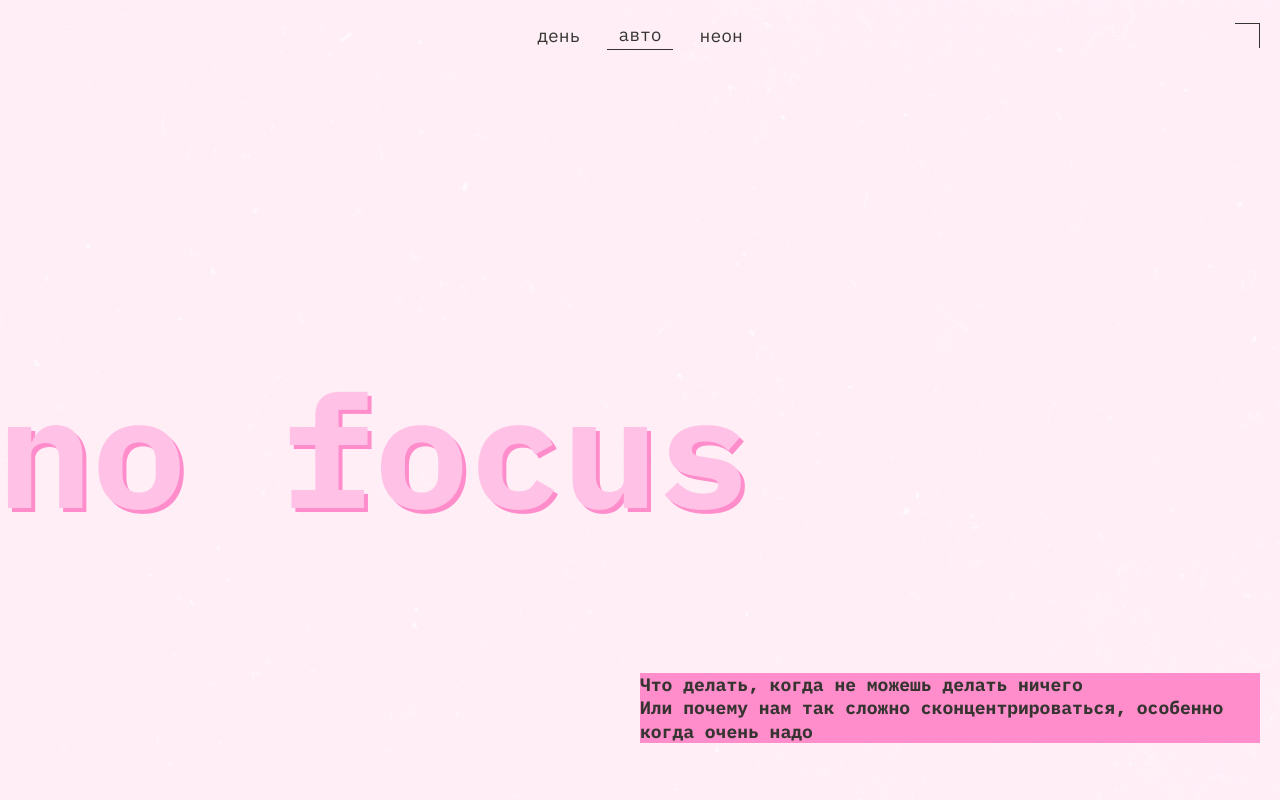
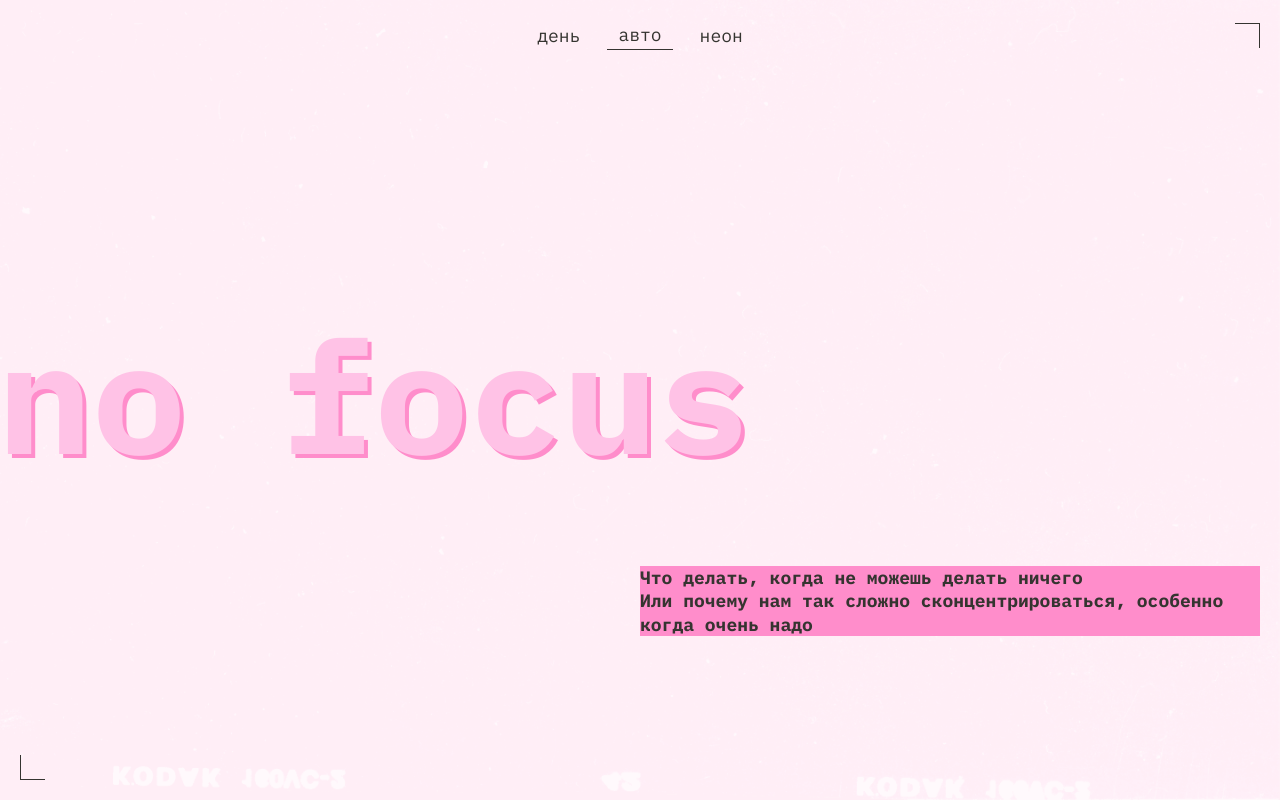
Before and after one commit to mikeenik/slozhno-sosredotochitsya, a plain HTML site: page index.html in a window 1280 px wide. Shown: the top 800 px of the page. Drawn offline with Linux system fonts and the light colour scheme.

Commit message:
Правка автотестов2

```diff
--- a/styles/style.css
+++ b/styles/style.css
@@ -63,8 +63,7 @@
 
 /*↓↓↓↓ Блок со стилями для хедера ↓↓↓↓*/
 .header {
-  position: relative;
-  min-height: 100vh;
+  height: 100vh;
   display: grid;
   grid-template-rows: repeat(3, 1fr);
   padding: 20px;
@@ -193,7 +192,7 @@
 .section__hard-to-concentrate-description {
   display: grid;
   grid-template-rows: repeat(2, 1fr);
-  gap:20px;
+  gap: 20px;
 }
 
 .section__hard-to-concentrate-description-multitasking {
@@ -366,7 +365,6 @@
 
 /*↓↓↓↓ Блок со стилями для разрешений меньше 1024 ↓↓↓↓*/
 @media (width < 1024px) {
-
   .header__theme-menu-list {
     flex-direction: column;
     gap: 10px;
@@ -435,7 +433,6 @@
 
 /*↓↓↓↓ Блок со стилями для разрешений меньше 768 ↓↓↓↓*/
 @media (width < 768px) {
-
   .header {
     padding: 10px;
     min-height: 100vh;
```
